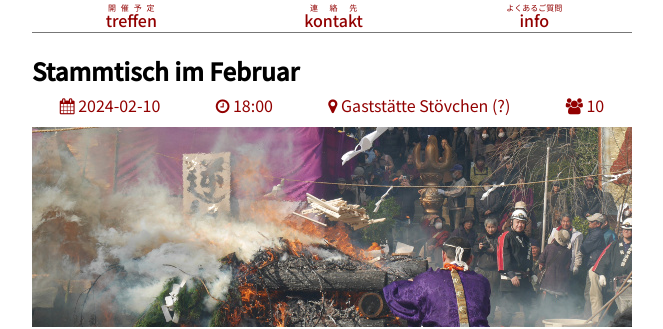
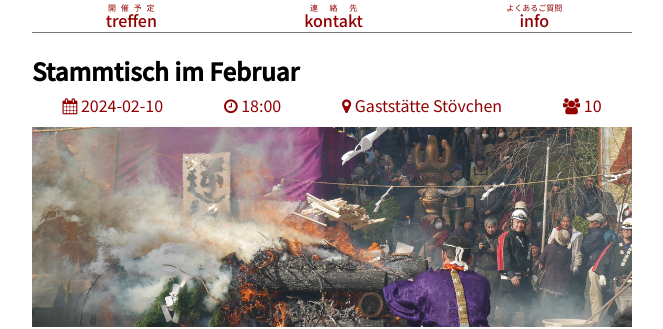
Before and after one commit to tcsch/japanstammtisch.github.io, a Jekyll site: the page built from _posts/2024-02-10-feb.md, in a window 1280 px wide. Shown: the part 333-662 px from the top of the page, without its empty margins (308-971 px from the left). Built offline with Jekyll 4.4.1, drawn with Linux system fonts in a browser that asks for light colours.

Commit message:
correction

```diff
--- a/_posts/2024-02-10-feb.md
+++ b/_posts/2024-02-10-feb.md
@@ -2,7 +2,7 @@
 layout: post
 title: "Stammtisch im Februar"
 time: "18:00"
-place: '<a href="https://maps.app.goo.gl/FdBn6eCeqSUPfsKbA">Gaststätte Stövchen (?)</a>'
+place: '<a href="https://maps.app.goo.gl/FdBn6eCeqSUPfsKbA">Gaststätte Stövchen</a>'
 people: "10"
 compo: ["🇩🇪", "🇩🇪", "🇩🇪", "🇩🇪", "🇩🇪", "🇩🇪", "🇩🇪", "🇯🇵", "🇯🇵", "🇯🇵"]
 img: "feb.jpg"
```
